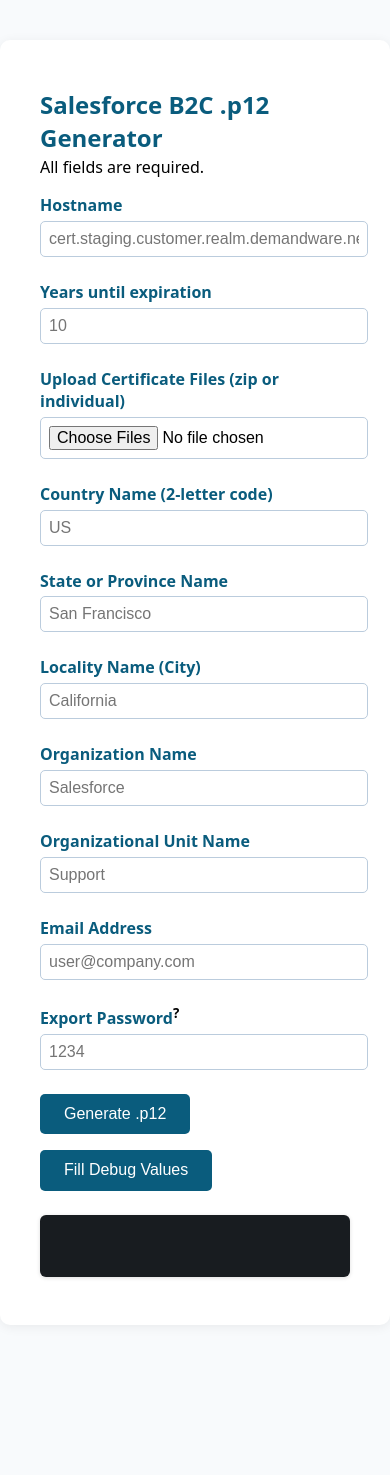
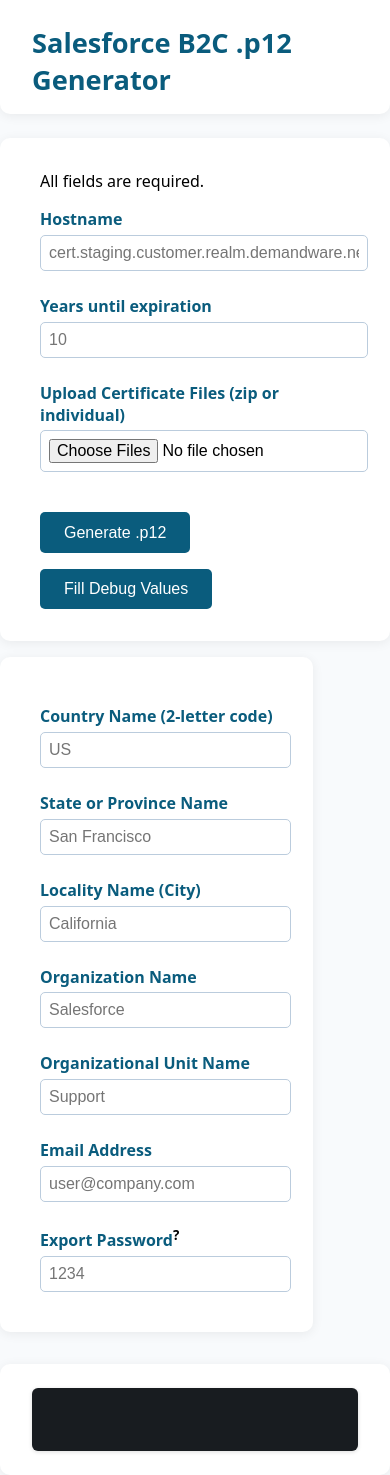
Before and after one commit to j-256/p12-generator, a website built with webpack: page index.html in a window 390 px wide. Before the commit the page ends 1365 px from the top, so only its background shows below. Built offline with nearby package versions, Linux system fonts and the light colour scheme.

Commit message:
Move to three-panel view

```diff
--- a/index.html
+++ b/index.html
@@ -7,10 +7,13 @@
     <link rel="stylesheet" href="style.css">
 </head>
 <body>
-    <div class="container">
+    <header class="site-header">
         <h1 class="title">Salesforce B2C .p12 Generator</h1>
+    </header>
+    <div class="main-layout">
+        <div class="panel left-panel">
+            <form id="certForm">
                 <p class="description">All fields are required.</p>
-        <form id="certForm">
                 <label for="hostname">Hostname</label>
                 <input type="text" id="hostname" name="hostname" required placeholder="cert.staging.customer.realm.demandware.net">
 
@@ -20,6 +23,27 @@
                 <label for="files">Upload Certificate Files (zip or individual)</label>
                 <input type="file" id="files" name="files" multiple required accept=".zip,.crt,.key,.srl,.txt">
 
+                <div id="output"></div>
+                <button type="submit">Generate .p12</button>
+
+                <button type="button" id="debugFill">Fill Debug Values</button>
+                <script>
+                    document.getElementById('debugFill').addEventListener('click', function() {
+                        document.getElementById('hostname').value = 'staging.support02.dw.demandware.net';
+                        document.getElementById('years').value = '1';
+                        document.getElementById('country').value = 'US';
+                        document.getElementById('state').value = 'Illinois';
+                        document.getElementById('locality').value = 'Chicago';
+                        document.getElementById('organization').value = 'Salesforce';
+                        document.getElementById('orgUnit').value = 'Support';
+                        document.getElementById('email').value = 'james.klein@salesforce.com';
+                        document.getElementById('exportPassword').value = '1234';
+                    });
+                </script>
+            </form>
+        </div>
+        <div class="panel right-panel">
+            <form class="csr-fields" onsubmit="return false;">
                 <label for="country">Country Name (2-letter code)</label>
                 <input type="text" id="country" name="country" maxlength="2" required placeholder="US">
 
@@ -40,25 +64,10 @@
 
                 <label for="exportPassword">Export Password<span class="tooltip" title="This password will be required to use the resulting .p12 certificate later.">?</span></label>
                 <input type="password" id="exportPassword" name="exportPassword" required placeholder="1234">
-
-            <button type="submit">Generate .p12</button>
-
-            <button type="button" id="debugFill">Fill Debug Values</button>
-            <script>
-                document.getElementById('debugFill').addEventListener('click', function() {
-                    document.getElementById('hostname').value = 'staging.support02.dw.demandware.net';
-                    document.getElementById('years').value = '1';
-                    document.getElementById('country').value = 'US';
-                    document.getElementById('state').value = 'Illinois';
-                    document.getElementById('locality').value = 'Chicago';
-                    document.getElementById('organization').value = 'Salesforce';
-                    document.getElementById('orgUnit').value = 'Support';
-                    document.getElementById('email').value = 'james.klein@salesforce.com';
-                    document.getElementById('exportPassword').value = '1234';
-                });
-            </script>
             </form>
-        <div id="output"></div>
+        </div>
+    </div>
+    <div class="bottom-panel">
         <pre id="console-log"></pre>
     </div>
     <script src="/static/bundle.js"></script>
--- a/style.css
+++ b/style.css
@@ -4,18 +4,52 @@
   margin: 0;
   padding: 0;
 }
-.container {
-  max-width: 420px;
-  margin: 40px auto;
+.site-header {
+  background: #fff;
+  box-shadow: 0 2px 12px #0001;
+  padding: 1.5em 2em 1em 2em;
+  border-radius: 0 0 10px 10px;
+  margin-bottom: 1.5em;
+}
+.site-header .title {
+  margin: 0;
+  color: #0a5c7d;
+  font-size: 1.7em;
+}
+.main-layout {
+  display: flex;
+  flex-direction: row;
+  gap: 2em;
+  max-width: 1100px;
+  margin: 0 auto;
+  min-height: 400px;
+  align-items: flex-start;
+}
+.panel {
   background: #fff;
   border-radius: 10px;
   box-shadow: 0 2px 12px #0001;
   padding: 2em 2.5em 2em 2.5em;
+  flex: 1 1 0;
+  min-width: 320px;
+  display: flex;
+  flex-direction: column;
+  justify-content: flex-start;
 }
-h1 {
-  color: #0a5c7d;
-  font-size: 1.5em;
-  margin-bottom: 0.1em;
+.left-panel {
+  min-width: 400px;
+  flex: 1 1 0;
+}
+.right-panel {
+  max-width: 400px;
+}
+.bottom-panel {
+  max-width: 1100px;
+  margin: 2em auto 0 auto;
+  background: #fff;
+  border-radius: 10px;
+  box-shadow: 0 2px 12px #0001;
+  padding: 1.5em 2em;
 }
 p.description {
     margin-top: 0;
@@ -54,9 +88,34 @@
   background: #0970a0;
 }
 #output {
-  margin-top: 1.5em;
+  margin-top: 1em;
   color: #0a5c7d;
-  word-break: break-all;
+  word-break: keep-all;
+}
+#output ul {
+  list-style: none;
+  padding-left: 0;
+  display: block;
+  overflow-x: visible;
+  white-space: nowrap;
+  padding: 0 0 0 0.5em;
+  margin: 0.5em 0 0 0;
+}
+#output li {
+  display: flex;
+  align-items: center;
+  gap: 0.5em;
+  margin-right: 1.2em;
+  max-width: 100%;
+  text-overflow: ellipsis;
+  overflow: visible;
+  white-space: pre;
+}
+#output li::before {
+  content: "•";
+  flex-shrink: 0;
+  font-size: 1em;
+  line-height: 1;
 }
 #console-log {
   background: #181c20;
@@ -64,7 +123,8 @@
   font-family: "Fira Mono", "Consolas", "Menlo", monospace;
   font-size: 0.98em;
   border-radius: 6px;
-  margin-top: 1.5em;
+  margin-top: 0;
+  margin-bottom: 0;
   padding: 1em 1.2em;
   min-height: 2em;
   max-height: 16em;
@@ -78,3 +138,16 @@
   vertical-align: super;
   cursor: help;
 }
+@media (max-width: 900px) {
+  .main-layout {
+    flex-direction: column;
+    gap: 1em;
+  }
+  .panel, .left-panel, .right-panel, .bottom-panel {
+    max-width: 100%;
+    min-width: 0;
+  }
+  .left-panel {
+    min-width: 0;
+  }
+}
```
Also changed, not shown: main.js (+14 -25 lines). Lines whose indentation alone changed are shown as unchanged.
